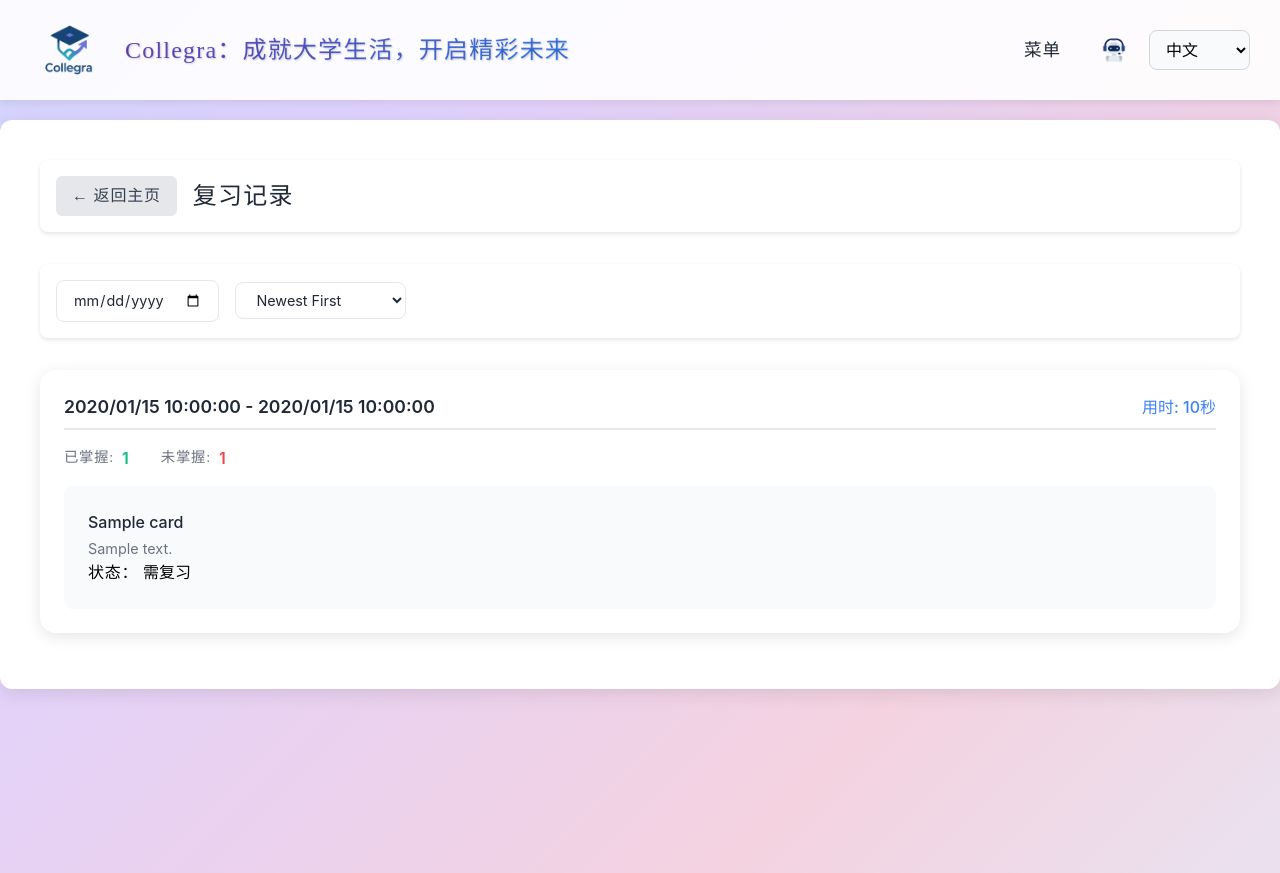
After one commit to Hearth-Li/Collegra, a Flask app: page /notebox/review-records in a window 1280 px wide. The commit adds this page. Shown: the top 873 px of the page. Run offline with Flask 3, Linux system fonts and the light colour scheme; tables that the repository leaves empty hold one stand-in row (values such as "Sample post"); some libraries are stand-ins or nearby versions.

Commit message:
notebox新增“复习记录”功能；美化notebox主界面

```diff
--- a/app.py
+++ b/app.py
@@ -2,13 +2,13 @@ from flask import Flask, render_template, request, send_file, jsonify, redirect,
 import os
 from flask_sqlalchemy import SQLAlchemy
 import tempfile
-from datetime import datetime
+from datetime import datetime, timezone, timedelta
 import base64
 import requests
 import json
 from text2cv import text2Latex, compileLatex
 from flask_babel import Babel, _, lazy_gettext as _l
-from models import db, Note, Card, Course
+from models import db, Note, Card, Course, ReviewRecord
 
 app = Flask(__name__)
 app.config['SECRET_KEY'] = 'your-secret-key'
@@ -417,6 +417,10 @@ def notebox_cards():
 def notebox_review():
     return render_template('NoteBox/review.html')
 
+@app.route('/notebox/review-records')
+def notebox_review_records():
+    return render_template('NoteBox/notebox_review_records.html')
+
 @app.route('/api/notes', methods=['POST'])
 def create_note():
     try:
@@ -667,6 +671,132 @@ def batch_delete_cards():
 def notebox_generate_card():
     return render_template('NoteBox/generate_card.html')
 
+@app.route('/api/review-records', methods=['GET'])
+def get_review_records():
+    try:
+        print('Fetching review records...')
+        sort_by = request.args.get('sort_by', 'newest')
+        start_date = request.args.get('start_date')
+        end_date = request.args.get('end_date')
+
+        print(f'Parameters: sort_by={sort_by}, start_date={start_date}, end_date={end_date}')
+
+        query = ReviewRecord.query
+
+        if start_date and end_date:
+            try:
+                # 将 ISO 格式的时间字符串转换为带时区的 datetime 对象
+                start = datetime.fromisoformat(start_date.replace('Z', '+00:00'))
+                end = datetime.fromisoformat(end_date.replace('Z', '+00:00'))
+                query = query.filter(
+                    ReviewRecord.start_time >= start,
+                    ReviewRecord.end_time <= end
+                )
+                print(f'Filtered by date range: {start} to {end}')
+            except ValueError as e:
+                print(f'Invalid date format: {e}')
+                return jsonify({'success': False, 'message': 'Invalid date format'}), 400
+
+        if sort_by == 'newest':
+            query = query.order_by(ReviewRecord.start_time.desc())
+        elif sort_by == 'oldest':
+            query = query.order_by(ReviewRecord.start_time.asc())
+        elif sort_by == 'duration':
+            query = query.order_by(ReviewRecord.duration.desc())
+
+        records = query.all()
+        print(f'Found {len(records)} review records')
+
+        records_data = []
+        for record in records:
+            try:
+                # 将 UTC 时间转换为本地时间
+                local_start_time = record.start_time.astimezone()
+                local_end_time = record.end_time.astimezone()
+
+                record_data = {
+                    'id': record.id,
+                    'start_time': local_start_time.isoformat(),
+                    'end_time': local_end_time.isoformat(),
+                    'duration': record.duration,
+                    'mastered_count': record.mastered_count,
+                    'not_mastered_count': record.not_mastered_count,
+                    'cards': []
+                }
+
+                for card in record.cards:
+                    try:
+                        card_data = {
+                            'id': card.id,
+                            'question': card.question,
+                            'answer': card.answer,
+                            'is_mastered': card.is_mastered if hasattr(card, 'is_mastered') else False
+                        }
+                        record_data['cards'].append(card_data)
+                    except Exception as e:
+                        print(f'Error processing card {card.id}: {e}')
+                        continue
+
+                records_data.append(record_data)
+            except Exception as e:
+                print(f'Error processing record {record.id}: {e}')
+                continue
+
+        print('Successfully processed all records')
+        return jsonify({
+            'success': True,
+            'records': records_data
+        })
+    except Exception as e:
+        print(f"Error getting review records: {str(e)}")
+        return jsonify({'success': False, 'message': str(e)}), 500
+
+@app.route('/api/review-records', methods=['POST'])
+def create_review_record():
+    try:
+        data = request.get_json()
+        if not data:
+            return jsonify({'success': False, 'message': 'No data provided'}), 400
+
+        print('Creating review record with data:', data)
+
+        # 获取卡片列表
+        cards = []
+        for card_data in data['cards']:
+            card = Card.query.get(card_data['id'])
+            if card:
+                # 设置卡片的掌握状态
+                card.is_mastered = card_data.get('is_mastered', False)
+                cards.append(card)
+
+        # 将 ISO 格式的时间字符串转换为带时区的 datetime 对象
+        start_time = datetime.fromisoformat(data['start_time'].replace('Z', '+00:00'))
+        end_time = datetime.fromisoformat(data['end_time'].replace('Z', '+00:00'))
+
+        # 创建复习记录
+        record = ReviewRecord.create(
+            start_time=start_time,
+            end_time=end_time,
+            duration=data['duration'],
+            mastered_count=data['mastered_count'],
+            not_mastered_count=data['not_mastered_count'],
+            cards=cards
+        )
+
+        db.session.add(record)
+        db.session.commit()
+
+        print(f'Successfully created review record {record.id}')
+        return jsonify({
+            'success': True,
+            'message': 'Review record created successfully',
+            'record_id': record.id
+        })
+    except Exception as e:
+        db.session.rollback()
+        print(f"Error creating review record: {str(e)}")
+        return jsonify({'success': False, 'message': str(e)}), 500
+
 if __name__ == '__main__':
     init_data_files()
     print('Starting Flask server')
--- a/templates/NoteBox/edit_note.html
+++ b/templates/NoteBox/edit_note.html
@@ -56,7 +56,7 @@
 {% block content %}
 <a href="{{ url_for('notebox') }}" class="back-button">
     <span class="lang-en hidden">← Back to Home</span>
-    <span class="lang-zh">← 返回主界面</span>
+    <span class="lang-zh">← 返回主页</span>
 </a>
 
 <div class="metadata">
--- /dev/null
+++ b/templates/NoteBox/notebox_review_records.html
@@ -0,0 +1,352 @@
+{% extends "base.html" %}
+
+{% block title %}Review Records - 复习记录{% endblock %}
+
+{% block head %}
+<style>
+    @keyframes fadeInUp {
+        from {
+            opacity: 0;
+            transform: translateY(20px);
+        }
+        to {
+            opacity: 1;
+            transform: translateY(0);
+        }
+    }
+
+    @keyframes slideIn {
+        from {
+            opacity: 0;
+            transform: translateX(-20px);
+        }
+        to {
+            opacity: 1;
+            transform: translateX(0);
+        }
+    }
+
+    .page-header {
+        display: flex;
+        align-items: center;
+        margin-bottom: 2rem;
+        padding: 1rem;
+        background: white;
+        border-radius: 0.5rem;
+        box-shadow: 0 2px 4px rgba(0,0,0,0.1);
+    }
+
+    .back-button {
+        display: inline-flex;
+        align-items: center;
+        padding: 0.5rem 1rem;
+        background: #e5e7eb;
+        color: #374151;
+        border-radius: 0.375rem;
+        text-decoration: none;
+        margin-right: 1rem;
+        transition: all 0.3s ease;
+    }
+
+    .back-button:hover {
+        background: #d1d5db;
+        transform: translateY(-1px);
+    }
+
+    .page-title {
+        font-size: 1.5rem;
+        font-weight: 600;
+        color: #1f2937;
+        margin: 0;
+    }
+
+    .filter-section {
+        margin-bottom: 2rem;
+        display: flex;
+        gap: 1rem;
+        align-items: center;
+        background: white;
+        padding: 1rem;
+        border-radius: 0.5rem;
+        box-shadow: 0 2px 4px rgba(0,0,0,0.1);
+    }
+
+    .filter-input {
+        padding: 0.5rem 1rem;
+        border: 1px solid #e5e7eb;
+        border-radius: 0.5rem;
+        font-size: 0.9rem;
+        color: #1f2937;
+        background: white;
+    }
+
+    .filter-input:focus {
+        outline: none;
+        border-color: #3b82f6;
+        box-shadow: 0 0 0 3px rgba(59, 130, 246, 0.1);
+    }
+
+    .review-card {
+        background: white;
+        padding: 1.5rem;
+        border-radius: 1rem;
+        margin-bottom: 1rem;
+        box-shadow: 0 4px 15px rgba(0,0,0,0.1);
+        transition: all 0.3s ease;
+        animation: slideIn 0.5s ease-out;
+    }
+
+    .review-card:hover {
+        transform: translateX(5px);
+        box-shadow: 0 6px 20px rgba(0,0,0,0.15);
+    }
+
+    .review-header {
+        display: flex;
+        justify-content: space-between;
+        align-items: center;
+        margin-bottom: 1rem;
+        padding-bottom: 0.5rem;
+        border-bottom: 2px solid #e5e7eb;
+    }
+
+    .review-time {
+        font-size: 1.1rem;
+        color: #1f2937;
+        font-weight: 600;
+    }
+
+    .review-duration {
+        color: #3b82f6;
+        font-weight: 500;
+    }
+
+    .review-stats {
+        display: flex;
+        gap: 2rem;
+        margin-bottom: 1rem;
+    }
+
+    .stat-item {
+        display: flex;
+        align-items: center;
+        gap: 0.5rem;
+    }
+
+    .stat-label {
+        color: #6b7280;
+        font-size: 0.9rem;
+    }
+
+    .stat-value {
+        color: #1f2937;
+        font-weight: 600;
+    }
+
+    .stat-value.mastered {
+        color: #10b981;
+    }
+
+    .stat-value.not-mastered {
+        color: #ef4444;
+    }
+
+    .review-cards {
+        background: #f9fafb;
+        padding: 1rem;
+        border-radius: 0.5rem;
+        margin-top: 1rem;
+    }
+
+    .review-card-item {
+        padding: 0.5rem;
+        border-bottom: 1px solid #e5e7eb;
+    }
+
+    .review-card-item:last-child {
+        border-bottom: none;
+    }
+
+    .card-question {
+        font-weight: 500;
+        color: #1f2937;
+        margin-bottom: 0.25rem;
+    }
+
+    .card-answer {
+        color: #6b7280;
+        font-size: 0.9rem;
+    }
+
+    .no-records {
+        text-align: center;
+        padding: 2rem;
+        color: #6b7280;
+        font-style: italic;
+    }
+
+    @media (max-width: 768px) {
+        .review-stats {
+            flex-direction: column;
+            gap: 1rem;
+        }
+
+        .filter-section {
+            flex-direction: column;
+            align-items: stretch;
+        }
+    }
+</style>
+{% endblock %}
+
+{% block content %}
+<div class="page-header">
+    <a href="{{ url_for('notebox') }}" class="back-button">
+        <span class="lang-en hidden">← Back to Home</span>
+        <span class="lang-zh">← 返回主页</span>
+    </a>
+    <h1 class="page-title">
+        <span class="lang-en hidden">Review Records</span>
+        <span class="lang-zh">复习记录</span>
+    </h1>
+</div>
+
+<div class="filter-section">
+    <input type="date" class="filter-input" id="review-date" placeholder="选择日期">
+    <select class="filter-input" id="sort-by">
+        <option value="newest" class="lang-en hidden">Newest First</option>
+        <option value="newest" class="lang-zh">最新优先</option>
+        <option value="oldest" class="lang-en hidden">Oldest First</option>
+        <option value="oldest" class="lang-zh">最早优先</option>
+        <option value="duration" class="lang-en hidden">Longest Duration</option>
+        <option value="duration" class="lang-zh">时长最长</option>
+    </select>
+</div>
+
+<div class="review-records">
+    <div id="review-records-list">
+        <!-- 复习记录将通过 JavaScript 动态加载 -->
+    </div>
+</div>
+
+<script>
+    // 格式化持续时间
+    function formatDuration(seconds) {
+        const hours = Math.floor(seconds / 3600);
+        const minutes = Math.floor((seconds % 3600) / 60);
+        const remainingSeconds = seconds % 60;
+
+        if (hours > 0) {
+            return `用时: ${hours}小时 ${minutes}分钟`;
+        } else if (minutes > 0) {
+            return `用时: ${minutes}分钟 ${remainingSeconds}秒`;
+        } else {
+            return `用时: ${remainingSeconds}秒`;
+        }
+    }
+
+    // 格式化日期时间
+    function formatDateTime(isoString) {
+        const date = new Date(isoString);
+        return date.toLocaleString('zh-CN', {
+            year: 'numeric',
+            month: '2-digit',
+            day: '2-digit',
+            hour: '2-digit',
+            minute: '2-digit',
+            second: '2-digit',
+            hour12: false
+        });
+    }
+
+    // 加载复习记录
+    function loadReviewRecords() {
+        const reviewDate = document.getElementById('review-date').value;
+        const sortBy = document.getElementById('sort-by').value;
+
+        let url = `/api/review-records?sort_by=${sortBy}`;
+        if (reviewDate) {
+            const startDate = new Date(reviewDate);
+            const endDate = new Date(reviewDate);
+            endDate.setDate(endDate.getDate() + 1);
+            url += `&start_date=${startDate.toISOString()}&end_date=${endDate.toISOString()}`;
+        }
+
+        fetch(url)
+            .then(response => response.json())
+            .then(data => {
+                if (!data.success) {
+                    throw new Error(data.message || '加载复习记录失败');
+                }
+                const container = document.getElementById('review-records-list');
+
+                if (data.records.length === 0) {
+                    container.innerHTML = `
+                        <div class="no-records">
+                            <div class="lang-en hidden">No review records found</div>
+                            <div class="lang-zh">未找到复习记录</div>
+                        </div>
+                    `;
+                    return;
+                }
+
+                container.innerHTML = data.records.map(record => `
+                    <div class="review-card">
+                        <div class="review-header">
+                            <div class="review-time">
+                                ${formatDateTime(record.start_time)} -
+                                ${formatDateTime(record.end_time)}
+                            </div>
+                            <div class="review-duration">
+                                ${formatDuration(record.duration)}
+                            </div>
+                        </div>
+                        <div class="review-stats">
+                            <div class="stat-item">
+                                <span class="stat-label lang-en hidden">Mastered:</span>
+                                <span class="stat-label lang-zh">已掌握:</span>
+                                <span class="stat-value mastered">${record.mastered_count}</span>
+                            </div>
+                            <div class="stat-item">
+                                <span class="stat-label lang-en hidden">Not Mastered:</span>
+                                <span class="stat-label lang-zh">未掌握:</span>
+                                <span class="stat-value not-mastered">${record.not_mastered_count}</span>
+                            </div>
+                        </div>
+                        <div class="review-cards">
+                            ${record.cards.slice(0, 3).map(card => `
+                                <div class="review-card-item">
+                                    <div class="card-question">${card.question}</div>
+                                    <div class="card-answer">${card.answer}</div>
+                                    <div class="card-status">
+                                        <span class="lang-en hidden">Status: </span>
+                                        <span class="lang-zh">状态：</span>
+                                        <span class="${card.is_mastered ? 'mastered' : 'not-mastered'}">
+                                            ${card.is_mastered ? '已掌握' : '需复习'}
+                                        </span>
+                                    </div>
+                                </div>
+                            `).join('')}
+                        </div>
+                    </div>
+                `).join('');
+            })
+            .catch(error => {
+                console.error('Error:', error);
+                document.getElementById('review-records-list').innerHTML = `
+                    <div class="no-records">
+                        <div class="lang-en hidden">Failed to load review records</div>
+                        <div class="lang-zh">加载复习记录失败</div>
+                    </div>
+                `;
+            });
+    }
+
+    // 添加筛选器事件监听
+    document.getElementById('review-date').addEventListener('change', loadReviewRecords);
+    document.getElementById('sort-by').addEventListener('change', loadReviewRecords);
+
+    // 页面加载时获取记录
+    document.addEventListener('DOMContentLoaded', loadReviewRecords);
+</script>
+{% endblock %}
```
Also changed, not shown: models.py (+53 -0 lines), templates/NoteBox/review.html (+80 -3 lines), templates/notebox.html (+88 -7 lines), courses.db (deleted), static/icons/chakanbiji.png (added), static/icons/chakankapianneirong.png (added), static/icons/kuaisufuxi.png (added), static/icons/lishijilu.png (added), static/icons/shengchengkapian.png (added), static/icons/xinjianbiji.png (added).
